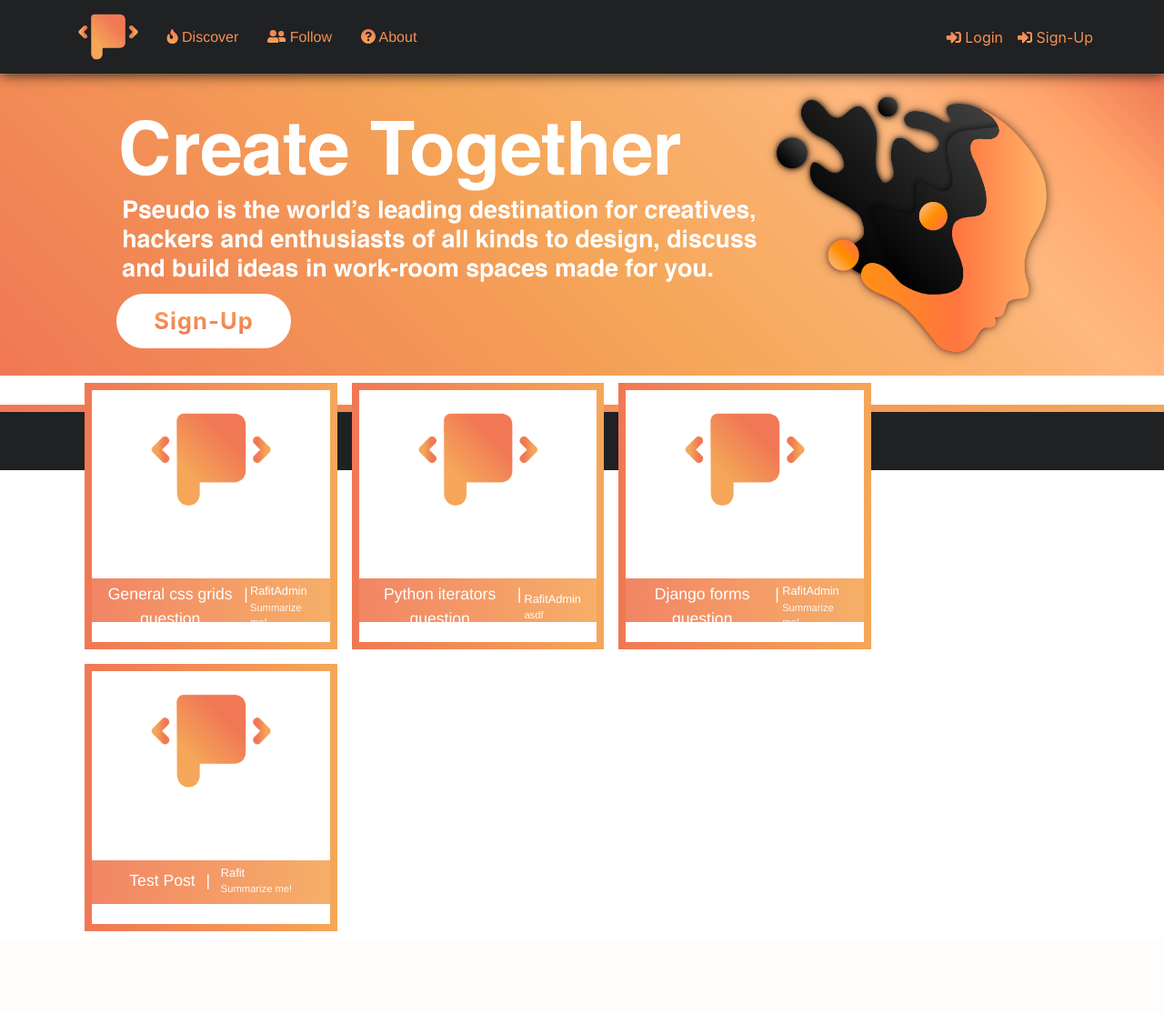
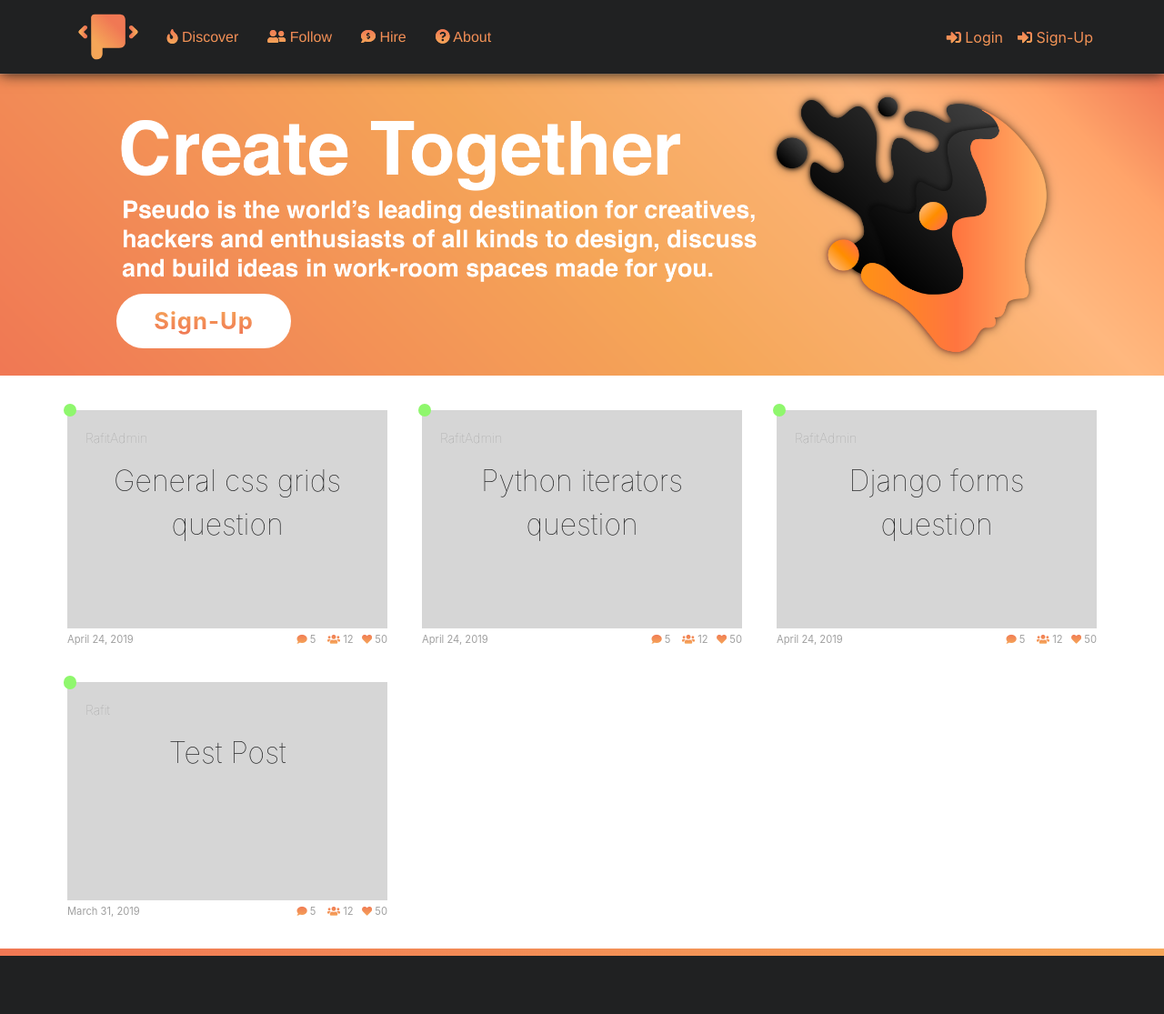
Before and after one commit to rafitj/pseudo, a Django app: page / in a window 1280 px wide. Shown: the whole page at 91% size. Before the commit the page ends 1024 px from the top, so only its background shows below. Run offline with Django 3.2, Linux system fonts and the light colour scheme; data comes from the database, SQL or seed files in the repository; both versions use the stored data as it was after the commit; parts of the project's set-up code (start-up, migrations or seed data) failed here and were passed over; some libraries are stand-ins or nearby versions.

Commit message:
Chat room home page designs progressed

```diff
--- a/blog/static/blog/main.css
+++ b/blog/static/blog/main.css
@@ -1,6 +1,11 @@
+html{
+  min-height: 100%;
+}
+
 body {
   background: #ffffff;
   color: #202122;
+
 }
 
 
@@ -367,13 +372,18 @@ hr{
   margin-top: 2rem;
   background-color: #202122;
   height: 4.5rem;
-
   width: 100%;
   color: #444;
   text-align: center;
+  position:relative;
+  bottom: 0;
 }
 
 .footer_border{
   background-image: linear-gradient(-90deg, #f5a658, #f07854);
   height: 0.5rem;
 }
+
+.my_row{
+  width: 120%;
+}
--- a/blog/static/blog/posts.css
+++ b/blog/static/blog/posts.css
@@ -1,164 +1,46 @@
-/* .content-section {
-  height: 250px;
-  border-width: 8px;
-  border-image: linear-gradient(to right, #f07854 0%,#f5a658 100%);
-  border-image-slice: 5;
-  margin-bottom: 20px;
+
+.post{
+  transition: all 0.4s ease;
+}
+.post:hover{
+  transform: scale(1.05) translateY(-10px);
+}
+.post_body{
+  background: #d6d6d6;
+  height: 30vh;
+}
+.post_state{
+  position: relative;
+  top: 0.45rem;
+  left: 0rem;
+  border-radius: 100%;
+  height: 0.9rem;
+  width: 0.9rem;
+  background-color: #8ff76d;
 }
 
-.article-title {
-  color: #444444;
+.post_author{
+  color: #a0a0a0;
+  font-size: 0.9rem;
+  text-align: left;
+  margin: 0.5rem 0rem;
+  font-weight: lighter;
 }
 
-a.article-title:hover {
-  background: -webkit-linear-gradient(#f07854, #f5a658);
-  -webkit-background-clip: text;
-  -webkit-text-fill-color: transparent;
-  text-decoration: none;
+.post_title{
+  font-weight: lighter;
+  color: #202122;
+  font-size: 2rem;
 }
 
-.article-content {
-  white-space: pre-line;
+.post_date{
+  color: #a0a0a0;
+  font-size: 0.7rem;
+  text-align: left;
 }
 
-.article-metadata {
-  background: -webkit-linear-gradient(#f07854, #f5a658);
-  -webkit-background-clip: text;
-  -webkit-text-fill-color: transparent;
-  padding-bottom: 1px;
-  margin-bottom: 4px;
-  border-bottom: 1px solid #e3e3e3
+.post_stats{
+  color: #a0a0a0;
+  font-size: 0.7rem;
+  text-align: right;
 }
-
-.article-metadata a:hover
-  color: #333;
-  text-decoration: none;
-}
-
-.article-svg {
-  width: 25px;
-  height: 25px;
-  vertical-align: middle;
-} */
-/* apply a natural box layout model to all elements */
-*, *:before, *:after {
-  -moz-box-sizing: border-box;
-  -webkit-box-sizing: border-box;
-  box-sizing: border-box;
-}
-
-.my_container ul {
-  list-style: none;
-  margin: 0 0 0 0;
-  padding: 0 0 0 0;
-  clear: both;
-
-}
-.my_container ul .block {
-  width: 31%;
-  height: auto;
-  position: relative;
-  float: left;
-  margin: 0.5rem 0.5rem;
-  padding: 0 0 20% 0;
-  transition: 0.8s ease;
-  border: solid;
-  border-width: 8px;
-  border-image: linear-gradient(to right, #f07854 0%,#f5a658 100%);
-  border-image-slice: 5;
-}
-.post-img{
-  max-height: 100%;
-  max-width: 100%;
-  object-fit: cover;
-}
-
-@media screen and (max-width: 1280px) {
-  .my_container ul .block {
-    width: 25%;
-    padding-bottom: 25%;
-  }
-}
-@media screen and (max-width: 1024px) {
-  .my_container ul .block {
-    width: 33.33%;
-    padding-bottom: 33.33%;
-  }
-}
-@media screen and (max-width: 600px) {
-  .my_container ul .block {
-    width: 50%;
-    padding-bottom: 50%;
-  }
-}
-@media screen and (max-width: 360px) {
-  .my_container ul .block {
-    width: 100%;
-    padding-bottom: 100%;
-  }
-}
-.my_container ul .block img {
-  max-width: none;
-  width: 100%;
-  position: absolute;
-  top: 0;
-  left: 0;
-}
-.my_container ul .block .main-span {
-  text-align: center;
-  align: center;
-  font-family: 'Helvetica';
-  font-weight: 500;
-  width: 100%;
-  height: 3rem;
-  position: absolute;
-  bottom: 22px;
-  left: 0;
-  padding: 0 1rem;
-  font-size: 1.1rem;
-  color: #fff;
-  background-image: linear-gradient( to right, rgba(240,120,84,0.9), rgba(245,166,88, 0.9));
-  transition: transform 0.8s;
-  vertical-align: middle;
-}
-
-.block:hover{
-  transform: translateY(-10px);
-}
-.author-span{
-  font-weight: lighter;
-  font-size: 0.7rem;
-}
-
-.main-table{
-  align: center;
-  text-align: center;
-  margin: auto auto;
-  margin-top: 0.2rem;
-  vertical-align: middle;
-}
-
-.td-summary{
-  margin: 0;
-  padding: 0;
-  font-size: 0.7rem;
-  opacity: 0.9;
-  text-align: left;
-}
-.td-author{
-  margin: 0;
-  padding: 0;
-  font-size: 0.8rem;
-  text-align: left;
-}
-.td-divide{
-}
-
-.post-anchor {
-  color: white;
-}
-
-.post-anchor:hover {
-  color: white;
-  text-decoration: none;
-}
--- a/blog/templates/blog/base.html
+++ b/blog/templates/blog/base.html
@@ -38,6 +38,7 @@
 
           <a class="nav-item nav-anchor nav-link" href="#"> <i class="fas fa-fire"></i> Discover </a>
           <a class="nav-item nav-anchor nav-link" href="{% url 'follow_users' %}"> <i class="fas fa-user-friends"></i> Follow </a>
+          <a class="nav-item nav-anchor nav-link" href="#"> <i class="fas fa-comment-dollar"></i> Hire </a>
           <a class="nav-item nav-anchor nav-link" href="{% url 'about' %}"> <i class="fas fa-question-circle"></i> About </a>
           <!-- <i class="fas fa-search"></i>  -->
 
@@ -300,15 +301,7 @@
 
 
 
-    <main role="main" class="home-container container">
-        <div class="col-md-12">
-          <!-- {% if messages %}
-            {% for message in messages %}
-              <div class="alert alert-{{ message.tags }}">
-                {{ message }}
-              </div>
-            {% endfor %}
-          {% endif %} -->
+    <main role="main" class="home-container">
           {% block content %}{% endblock %}
     </main>
 
--- a/blog/templates/blog/home.html
+++ b/blog/templates/blog/home.html
@@ -4,36 +4,43 @@
 {% block content %}
 
 <div class="center-content">
+<div class="container">
+  <div class="row ">
+   {% for post in posts %}
+   <a href="{% url 'post-detail' post.id %}">
+         <div class="mt-4 col-4 post">
+           <div class="post_state"></div>
+           <div class="post_body p-3 mr-1 ml-1">
+             <a class="post-anchor" href="{% url 'user-posts' post.author.username %}">
+               <div class="post_author m-1">
+                 {{ post.author }}
+               </div>
+             </a>
+             <div class="post_title p-2">
+               {{ post.title }}
+             </div>
+           </div>
+         <div class="pl-1 pr-1 mt-1 post_footer_info">
+          <div class="container">
+            <div class="row">
+              <div class="col-6 post_date">
+                {{post.date_posted|date:'F d, Y'}}
+              </div>
+              <div class="col-6 post_stats">
+                <i class="fas fa-comment"></i> 5 &nbsp;&nbsp;
+                <i class="fas fa-users"></i> 12 &nbsp;
+                <i class="fas fa-heart"></i> 50
 
-<div class="my_container">
-  <ul>
+              </div>
+            </div>
+          </div>
 
-   {% for post in posts %}
-     <li class="block">
-       <a href="{% url 'post-detail' post.id %}"><img class= "post-img" src="{{ post.project_image.url }}" />
-         <span class="main-span">
-           <table class="main-table">
-             <tr>
-               <td><a class="post-anchor" href="{% url 'post-detail' post.id %}">{{ post.title }}</a></td>
-               <td class="td-divide"> &nbsp | &nbsp </td>
-               <td>
-                 <table>
-                   <tr>
-                     <td class="td-author"><a class="post-anchor" href="{% url 'user-posts' post.author.username %}">{{ post.author }}</a></td>
-                   </tr>
-                   <tr>
-                     <td class="td-summary">{{ post.summary }}</td>
-                   </tr>
-                 </table>
-               </td>
-             </tr>
-           </table>
-       </span>
-       </a>
-     </li>
+         </div>
+        </div>
+      </a>
+
    {% endfor %}
-
- </ul>
+ </div>
 </div>
 </div>
 
```
Also changed, not shown: db.sqlite3.
